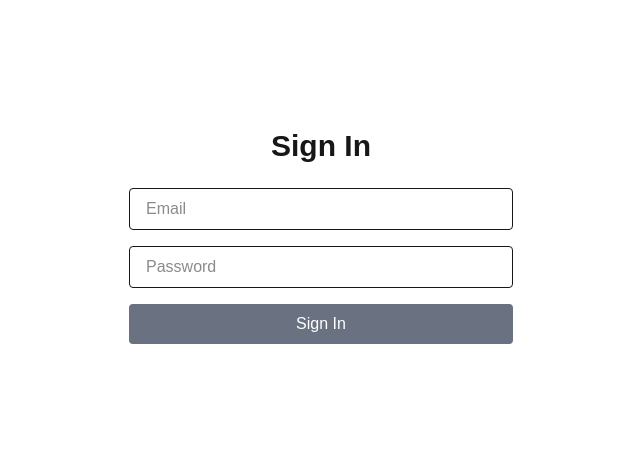
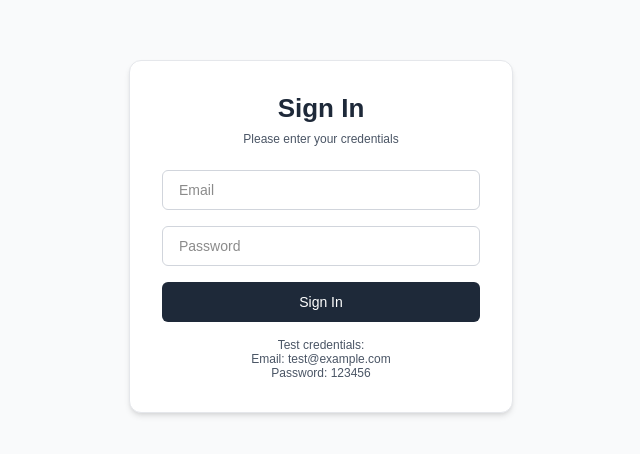
Before and after one commit to Kalips0o/AGSR-Task-Manager-test, a Next.js app: page /login in a window 1280 px wide. Shown: the part 164-618 px from the top of the page, without its empty margins (319-959 px from the left). Built offline with nearby package versions, Linux system fonts and the light colour scheme.

Commit message:
feat(login): add react-hook-form and zod for form handling and validation

```diff
--- a/package.json
+++ b/package.json
@@ -15,14 +15,17 @@
     "prepare": "husky install"
   },
   "dependencies": {
+    "@hookform/resolvers": "^5.0.1",
     "@radix-ui/react-slot": "^1.2.3",
     "class-variance-authority": "^0.7.1",
     "clsx": "^2.1.1",
     "next": "15.3.2",
     "react": "^19.0.0",
     "react-dom": "^19.0.0",
+    "react-hook-form": "^7.56.4",
     "tailwind-merge": "^3.3.0",
-    "uuid": "^11.1.0"
+    "uuid": "^11.1.0",
+    "zod": "^3.25.30"
   },
   "devDependencies": {
     "@eslint/eslintrc": "^3",
--- a/src/app/login/page.tsx
+++ b/src/app/login/page.tsx
@@ -1,58 +1,19 @@
 "use client";
-
-import React, { useState } from "react";
 
 import { useRouter } from "next/navigation";
 
+import { LoginForm } from "@/components/auth/loginForm";
+
 export default function LoginPage() {
   const router = useRouter();
-  const [email, setEmail] = useState("");
-  const [password, setPassword] = useState("");
-  const [error, setError] = useState("");
 
-  const handleSubmit = (e: React.FormEvent) => {
-    e.preventDefault();
-
-    // Example local validation
-    if (email === "test@example.com" && password === "123456") {
-      router.push("/dashboard");
-    } else {
-      setError("Invalid credentials");
-    }
+  const handleLoginSuccess = () => {
+    router.push("/dashboard");
   };
 
   return (
-    <main className="flex flex-col items-center justify-center h-screen px-4">
-      <h1 className="text-3xl font-semibold mb-6">Sign In</h1>
-
-      <form className="flex flex-col gap-4 w-full max-w-sm" onSubmit={handleSubmit}>
-        <input
-          required
-          className="border px-4 py-2 rounded"
-          placeholder="Email"
-          type="email"
-          value={email}
-          onChange={(e) => setEmail(e.target.value)}
-        />
-
-        <input
-          required
-          className="border px-4 py-2 rounded"
-          placeholder="Password"
-          type="password"
-          value={password}
-          onChange={(e) => setPassword(e.target.value)}
-        />
-
-        {error && <p className="text-red-600">{error}</p>}
-
-        <button
-          className="bg-gray-500 text-white py-2 px-4 rounded hover:bg-gray-600 transition"
-          type="submit"
-        >
-          Sign In
-        </button>
-      </form>
+    <main className="flex flex-col items-center justify-center min-h-screen px-4 bg-gray-50">
+      <LoginForm onSuccess={handleLoginSuccess} />
     </main>
   );
 }
--- /dev/null
+++ b/src/components/auth/loginForm.tsx
@@ -0,0 +1,111 @@
+import { useState } from "react";
+
+import { zodResolver } from "@hookform/resolvers/zod";
+import { useForm, type SubmitHandler } from "react-hook-form";
+
+import { loginSchema, type LoginFormData } from "@/shared/schemas/auth";
+import { authService } from "@/shared/services/auth";
+
+import { Button } from "../../shared/components/ui/button";
+import { Input } from "../../shared/components/ui/input";
+import { Typography } from "../../shared/components/ui/typography";
+
+interface LoginFormProps {
+  onSuccess: () => void;
+}
+
+export function LoginForm({ onSuccess }: LoginFormProps) {
+  const [isLoading, setIsLoading] = useState(false);
+  const [serverError, setServerError] = useState("");
+
+  const {
+    register,
+    handleSubmit,
+    formState: { errors },
+  } = useForm<LoginFormData>({
+    resolver: zodResolver(loginSchema),
+    defaultValues: {
+      email: "",
+      password: "",
+    },
+    mode: "onChange",
+  });
+
+  const onSubmit: SubmitHandler<LoginFormData> = async (data) => {
+    setIsLoading(true);
+    setServerError("");
+
+    try {
+      const response = await authService.login(data);
+
+      if (response.success) {
+        onSuccess();
+      } else {
+        setServerError(response.error || "An error occurred");
+      }
+    } catch (err) {
+      const errorMessage =
+        err instanceof Error ? err.message : "An error occurred. Please try again.";
+      setServerError(errorMessage);
+    } finally {
+      setIsLoading(false);
+    }
+  };
+
+  return (
+    <div className="w-full max-w-sm space-y-6 bg-white p-8 rounded-xl shadow-md border border-gray-200">
+      <div className="text-center">
+        <Typography className="text-gray-800" tag="h1" variant="headline-1">
+          Sign In
+        </Typography>
+        <Typography className="text-gray-600 mt-2" variant="body-m-regular">
+          Please enter your credentials
+        </Typography>
+      </div>
+
+      <form className="space-y-4" onSubmit={handleSubmit(onSubmit)}>
+        <div className="space-y-2">
+          <Input
+            {...register("email")}
+            disabled={isLoading}
+            error={errors.email?.message}
+            placeholder="Email"
+            type="email"
+          />
+        </div>
+
+        <div className="space-y-2">
+          <Input
+            {...register("password")}
+            disabled={isLoading}
+            error={errors.password?.message}
+            placeholder="Password"
+            type="password"
+          />
+        </div>
+
+        {serverError && (
+          <Typography className="text-red-500 text-center" variant="body-m-regular">
+            {serverError}
+          </Typography>
+        )}
+
+        <Button className="w-full" disabled={isLoading} type="submit">
+          {isLoading ? "Signing in..." : "Sign In"}
+        </Button>
+
+        <div className="text-center">
+          <Typography className="text-gray-600" variant="body-m-regular">
+            Test credentials:
+          </Typography>
+          <Typography className="text-gray-600" variant="body-m-regular">
+            Email: test@example.com
+          </Typography>
+          <Typography className="text-gray-600" variant="body-m-regular">
+            Password: 123456
+          </Typography>
+        </div>
+      </form>
+    </div>
+  );
+}
--- /dev/null
+++ b/src/lib/utils.ts
@@ -0,0 +1,6 @@
+import { type ClassValue, clsx } from "clsx";
+import { twMerge } from "tailwind-merge";
+
+export function cn(...inputs: ClassValue[]) {
+  return twMerge(clsx(inputs));
+}
--- /dev/null
+++ b/src/shared/schemas/auth.ts
@@ -0,0 +1,11 @@
+import { z } from "zod";
+
+export const loginSchema = z.object({
+  email: z.string().min(1, "Email is required").email("Invalid email format"),
+  password: z
+    .string()
+    .min(1, "Password is required")
+    .min(6, "Password must be at least 6 characters"),
+});
+
+export type LoginFormData = z.infer<typeof loginSchema>;
--- /dev/null
+++ b/src/shared/services/auth.ts
@@ -0,0 +1,19 @@
+import { LoginFormData } from "../schemas/auth";
+import { AuthResponse } from "../types/auth";
+
+export const authService = {
+  async login(credentials: LoginFormData): Promise<AuthResponse> {
+    // Имитация задержки сети
+    await new Promise((resolve) => setTimeout(resolve, 1000));
+
+    // Пример локальной валидации
+    if (credentials.email === "test@example.com" && credentials.password === "123456") {
+      return { success: true };
+    }
+
+    return {
+      success: false,
+      error: "Invalid email or password",
+    };
+  },
+};
--- /dev/null
+++ b/src/shared/types/auth.ts
@@ -0,0 +1,9 @@
+export interface LoginCredentials {
+  email: string;
+  password: string;
+}
+
+export interface AuthResponse {
+  success: boolean;
+  error?: string;
+}
```
Also changed, not shown: 1 other file (tests, documents, lock files or other folders).
